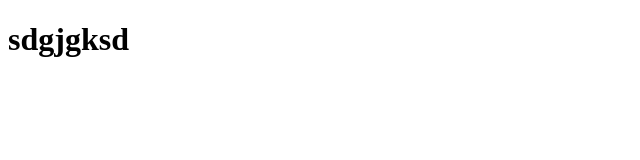
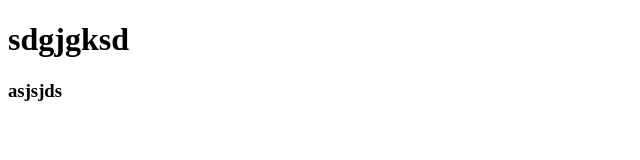
Before and after one commit to Bidyutsharma/sp-1, a plain HTML site: page index.html in a window 1280 px wide. Shown: the full height of the page, 0-640 px from the left. Drawn offline with Linux system fonts and the light colour scheme.

Commit message:
second commit

```diff
--- a/index.html
+++ b/index.html
@@ -10,6 +10,7 @@
 
 <body>
     <h1>sdgjgksd</h1>
+    <h3>asjsjds</h3>
 </body>
 
 </html>
```
